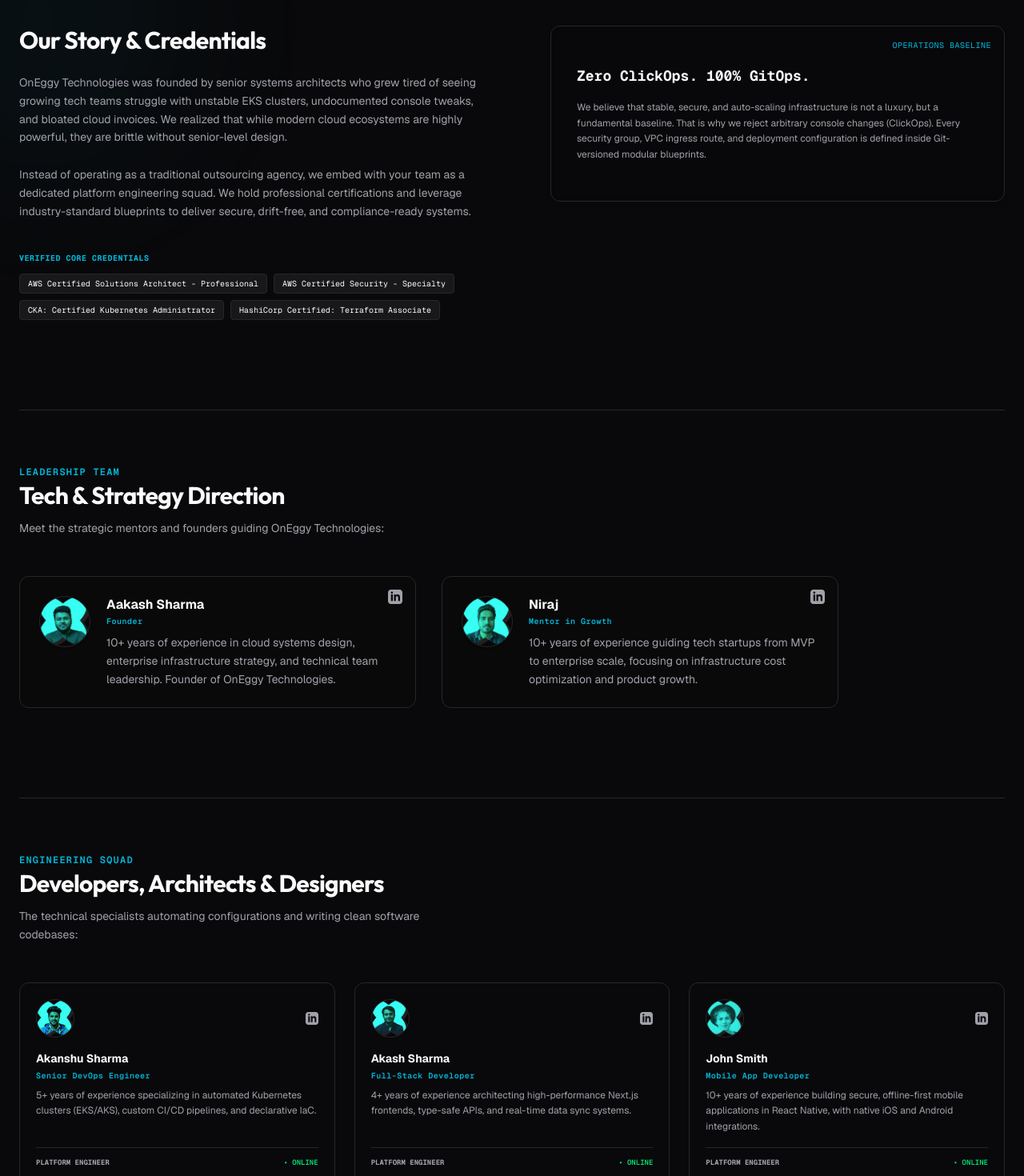
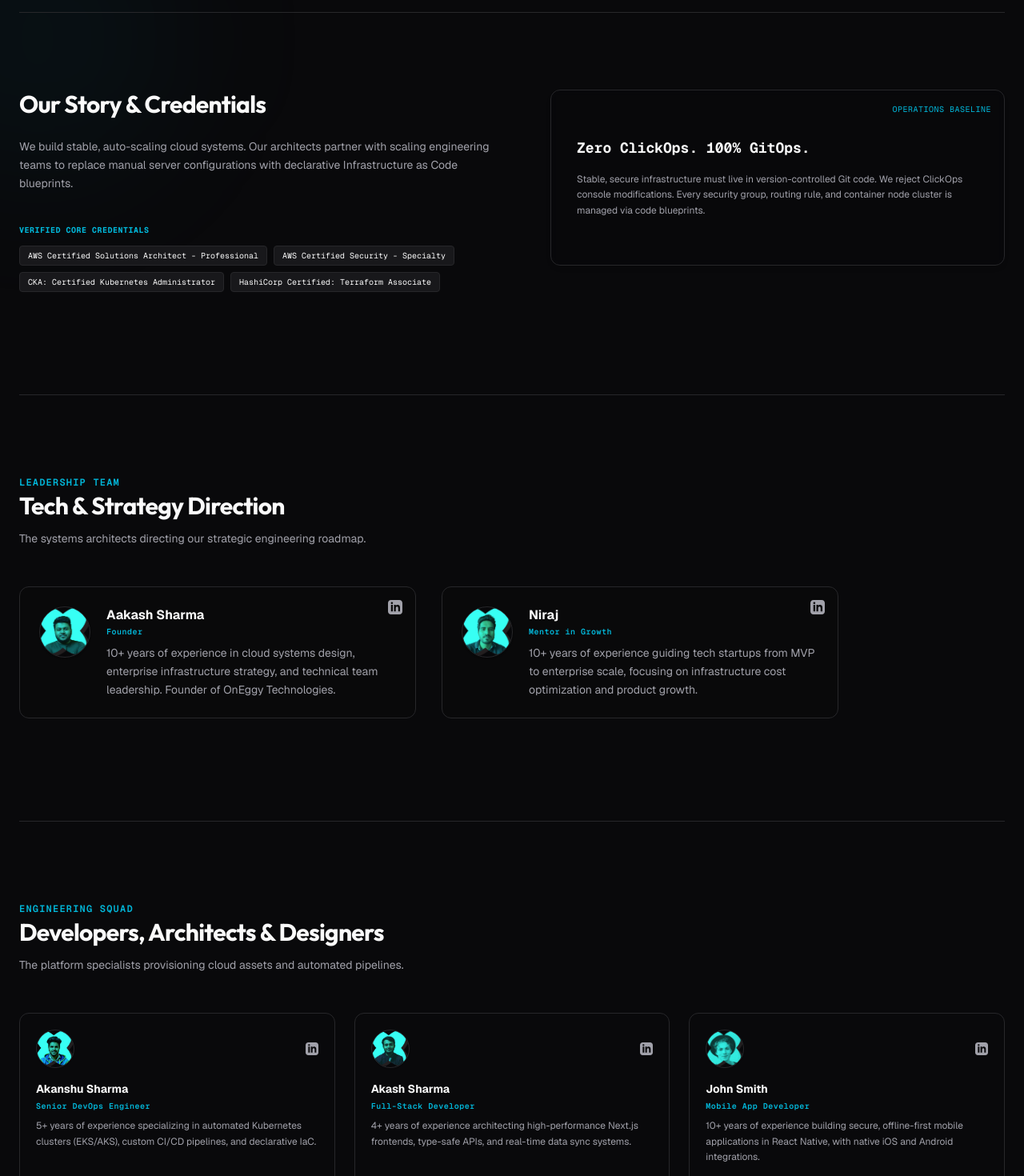
Before and after one commit to onEggy/OnEggyWeb, a Next.js app: page /about in a window 1280 px wide. Shown: the part 600-2070 px from the top of the page at 80% size. Built offline with nearby package versions, Linux system fonts and the light colour scheme.

Commit message:
design: standardize section spacing, prune marketing copy, and fix auto-scroll on load

```diff
--- a/src/app/about/page.tsx
+++ b/src/app/about/page.tsx
@@ -121,7 +121,7 @@
           __html: JSON.stringify(breadcrumbSchema).replace(/</g, "\\u003c"),
         }}
       />
-      <div className="relative max-w-7xl mx-auto px-6 py-12 md:py-24 space-y-28">
+      <div className="relative max-w-7xl mx-auto px-6 py-16 md:py-32 space-y-32">
         {/* Decorative Blur Orbs */}
         <div className="absolute top-[10%] left-[-10%] w-[350px] h-[350px] rounded-full bg-cyan-500/5 blur-[95px] pointer-events-none -z-10" />
         <div className="absolute bottom-[20%] right-[-10%] w-[400px] h-[400px] rounded-full bg-teal-500/5 blur-[100px] pointer-events-none -z-10" />
@@ -143,14 +143,11 @@
         </div>
 
         {/* 2. COMPANY STORY & DNA (Asymmetric Split Screen) */}
-        <div className="grid grid-cols-1 lg:grid-cols-12 gap-12 items-start border-t border-border/20 pt-16">
+        <div className="grid grid-cols-1 lg:grid-cols-12 gap-12 items-start border-t border-border/20 pt-24">
           <div className="lg:col-span-6 space-y-6">
             <h2 className="text-2xl sm:text-3xl font-display font-bold tracking-tight text-foreground">Our Story & Credentials</h2>
             <p className="text-xs sm:text-sm text-muted-foreground leading-relaxed">
-              OnEggy Technologies was founded by senior systems architects who grew tired of seeing growing tech teams struggle with unstable EKS clusters, undocumented console tweaks, and bloated cloud invoices. We realized that while modern cloud ecosystems are highly powerful, they are brittle without senior-level design.
-            </p>
-            <p className="text-xs sm:text-sm text-muted-foreground leading-relaxed">
-              Instead of operating as a traditional outsourcing agency, we embed with your team as a dedicated platform engineering squad. We hold professional certifications and leverage industry-standard blueprints to deliver secure, drift-free, and compliance-ready systems.
+              We build stable, auto-scaling cloud systems. Our architects partner with scaling engineering teams to replace manual server configurations with declarative Infrastructure as Code blueprints.
             </p>
 
             {/* Certification Badge list */}
@@ -179,7 +176,7 @@
               <div className="space-y-4">
                 <h3 className="text-lg font-bold text-foreground font-mono">Zero ClickOps. 100% GitOps.</h3>
                 <p className="text-xs text-muted-foreground leading-relaxed">
-                  We believe that stable, secure, and auto-scaling infrastructure is not a luxury, but a fundamental baseline. That is why we reject arbitrary console changes (ClickOps). Every security group, VPC ingress route, and deployment configuration is defined inside Git-versioned modular blueprints.
+                  Stable, secure infrastructure must live in version-controlled Git code. We reject ClickOps console modifications. Every security group, routing rule, and container node cluster is managed via code blueprints.
                 </p>
               </div>
             </div>
@@ -187,12 +184,12 @@
         </div>
 
         {/* 3. LEADERSHIP & ADVISORY (Differentiated circular layout) */}
-        <div className="space-y-12 border-t border-border/20 pt-16">
+        <div className="space-y-12 border-t border-border/20 pt-24">
           <div className="max-w-xl space-y-3">
             <span className="text-xs font-mono font-semibold text-cyan-500 uppercase tracking-widest">Leadership Team</span>
             <h2 className="text-2xl sm:text-3xl font-display font-bold tracking-tight text-foreground">Tech & Strategy Direction</h2>
             <p className="text-xs sm:text-sm text-muted-foreground leading-relaxed">
-              Meet the strategic mentors and founders guiding OnEggy Technologies:
+              The systems architects directing our strategic engineering roadmap.
             </p>
           </div>
 
@@ -256,12 +253,12 @@
         </div>
 
         {/* 4. ENGINEERING TEAM SECTION (High density, borderless card layout) */}
-        <div className="space-y-12 border-t border-border/20 pt-16">
+        <div className="space-y-12 border-t border-border/20 pt-24">
           <div className="max-w-xl space-y-3">
             <span className="text-xs font-mono font-semibold text-cyan-500 uppercase tracking-widest">Engineering Squad</span>
             <h2 className="text-2xl sm:text-3xl font-display font-bold tracking-tight text-foreground">Developers, Architects & Designers</h2>
             <p className="text-xs sm:text-sm text-muted-foreground leading-relaxed">
-              The technical specialists automating configurations and writing clean software codebases:
+              The platform specialists provisioning cloud assets and automated pipelines.
             </p>
           </div>
 
@@ -330,7 +327,7 @@
         </div>
 
         {/* 5. ENGINEERING VALUES SECTION (Split Layout) */}
-        <div className="grid grid-cols-1 lg:grid-cols-12 gap-12 items-start border-t border-border/20 pt-16">
+        <div className="grid grid-cols-1 lg:grid-cols-12 gap-12 items-start border-t border-border/20 pt-24">
           <div className="lg:col-span-5 space-y-4">
             <span className="text-xs font-mono font-semibold text-cyan-500 uppercase tracking-widest">Our Standards</span>
             <h2 className="text-2xl sm:text-3xl font-display font-bold tracking-tight text-foreground">Engineering Principles</h2>
@@ -362,11 +359,11 @@
         </div>
 
         {/* 6. WORK CULTURE SECTION (Asymmetric blocks) */}
-        <div className="grid grid-cols-1 lg:grid-cols-12 gap-12 items-center border-t border-border/20 pt-16">
+        <div className="grid grid-cols-1 lg:grid-cols-12 gap-12 items-center border-t border-border/20 pt-24">
           <div className="lg:col-span-6 space-y-6">
             <h2 className="text-2xl sm:text-3xl font-display font-bold tracking-tight text-foreground">Collaborative Work DNA</h2>
             <p className="text-xs sm:text-sm text-muted-foreground leading-relaxed">
-              We operate as a remote-first, asynchronous-heavy engineering squad. We avoid structural bureaucracy, administrative alignment blocks, and meeting bloat, allowing developers to focus purely on creating automated, clean configurations.
+              We run asynchronous workflow communication channels. We avoid alignment meetings, allowing architects to focus strictly on platform logic and code automation.
             </p>
             <div className="space-y-3 pt-2">
               <div className="flex items-center gap-3">
--- a/src/components/home/hero.tsx
+++ b/src/components/home/hero.tsx
@@ -53,7 +53,7 @@
   return (
     <section
       onMouseMove={handleMouseMove}
-      className="relative min-h-[calc(100vh-6rem)] w-full flex items-center justify-center overflow-hidden border-b border-border/30 py-12 md:py-24"
+      className="relative min-h-[calc(100vh-6rem)] w-full flex items-center justify-center overflow-hidden border-b border-border/30 py-16 md:py-32"
     >
       {/* Grid backdrop */}
       <div className="grid-bg absolute inset-0 opacity-[0.25] pointer-events-none" />
@@ -94,7 +94,7 @@
 
             <FadeUp delay={0.2}>
               <p className="text-base sm:text-lg text-muted-foreground leading-relaxed max-w-xl">
-                OnEggy partners with CTOs and engineering teams to deploy automated Kubernetes workloads, restructure AWS Landing Zones, and build secure developer portals. Zero ClickOps. 100% Declarative GitOps.
+                We deploy automated Kubernetes workloads, restructure AWS landing zones, and build secure developer platforms. Zero ClickOps. 100% GitOps.
               </p>
             </FadeUp>
           </div>
--- a/src/components/providers/scroll-provider.tsx
+++ b/src/components/providers/scroll-provider.tsx
@@ -1,12 +1,22 @@
 "use client";
 
-import React, { useEffect } from "react";
+import React, { useEffect, useRef } from "react";
 import Lenis from "lenis";
+import { usePathname } from "next/navigation";
 
 export function ScrollProvider({ children }: { children: React.ReactNode }) {
+  const pathname = usePathname();
+  const lenisRef = useRef<Lenis | null>(null);
+
   useEffect(() => {
     const prefersReducedMotion = window.matchMedia("(prefers-reduced-motion: reduce)").matches;
     if (prefersReducedMotion) return;
+
+    // Prevent default browser scroll restoration on refresh/load
+    if (typeof window !== "undefined") {
+      window.history.scrollRestoration = "manual";
+      window.scrollTo(0, 0);
+    }
 
     const lenis = new Lenis({
       duration: 1.2,
@@ -15,6 +25,11 @@
       gestureOrientation: "vertical",
       smoothWheel: true,
     });
+
+    lenisRef.current = lenis;
+
+    // Instantly scroll to top on load
+    lenis.scrollTo(0, { immediate: true });
 
     let frameId: number;
     function raf(time: number) {
@@ -27,8 +42,18 @@
     return () => {
       cancelAnimationFrame(frameId);
       lenis.destroy();
+      lenisRef.current = null;
     };
   }, []);
 
+  // Listen for route changes and force scroll to top
+  useEffect(() => {
+    if (lenisRef.current) {
+      lenisRef.current.scrollTo(0, { immediate: true });
+    } else {
+      window.scrollTo(0, 0);
+    }
+  }, [pathname]);
+
   return <>{children}</>;
 }
```
Also changed, not shown: src/app/careers/page.tsx (+8 -11 lines), src/app/services/[slug]/page.tsx (+7 -7 lines).
